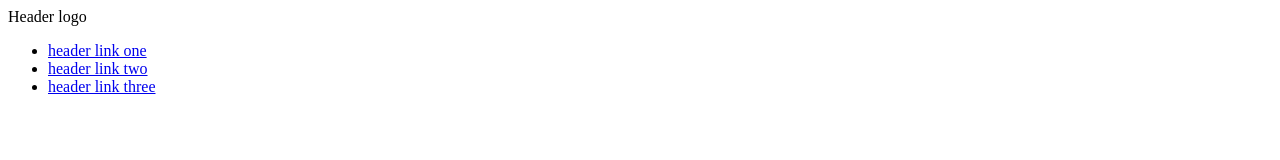
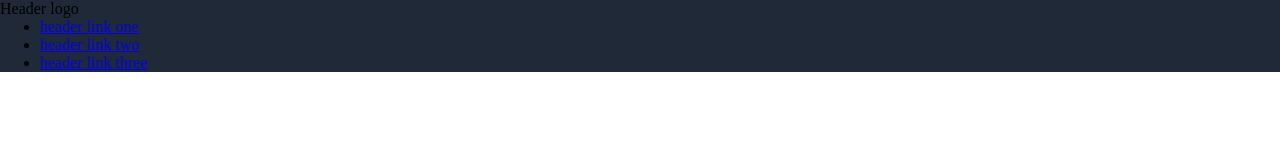
Before and after one commit to xathin/odin-landing-page, a plain HTML site: page index.html in a window 1280 px wide. Drawn offline with Linux system fonts and the light colour scheme.

Commit message:
Add style.css

```diff
--- a/index.html
+++ b/index.html
@@ -4,6 +4,7 @@
 <head>
     <meta charset="UTF-8">
     <meta name="viewport" content="width=device-width, initial-scale=1.0">
+    <link rel="stylesheet" href="style.css">
     <title>Odin Landing Page</title>
 </head>
 
--- /dev/null
+++ b/style.css
@@ -0,0 +1,7 @@
+* {
+    margin: 0;
+}
+
+.header {
+    background-color: #1F2937;
+}
```
